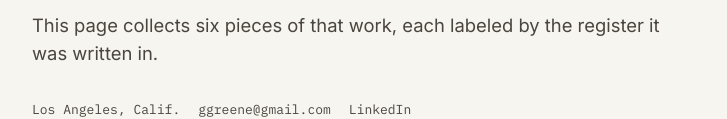
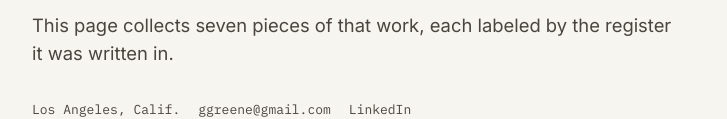
Before and after one commit to ggreeneva/greggreene-portfolio, a plain HTML site: page index.html in a window 1280 px wide. Shown: the part 306-425 px from the top of the page, without its empty margins (276-1003 px from the left). Drawn offline with Linux system fonts and the light colour scheme.

Commit message:
Update index.html

```diff
--- a/index.html
+++ b/index.html
@@ -251,7 +251,7 @@
     <span class="eyebrow">Editorial &amp; Communications Strategist</span>
     <h1>Greg Greene</h1>
     <p class="lede">Twenty years of finding, asserting, and protecting institutional voice — for a president&rsquo;s first year in office, for the country&rsquo;s largest reproductive health-care provider, and in my own byline when the moment called for it.</p>
-    <p class="lede">This page collects six pieces of that work, each labeled by the register it was written in.</p>
+    <p class="lede">This page collects seven pieces of that work, each labeled by the register it was written in.</p>
     <div class="contact-row">
     <span>Los Angeles, Calif.</span>
     <a class="js-email" data-u="ggreene" data-d="gmail.com" href="#">Email</a>
```
